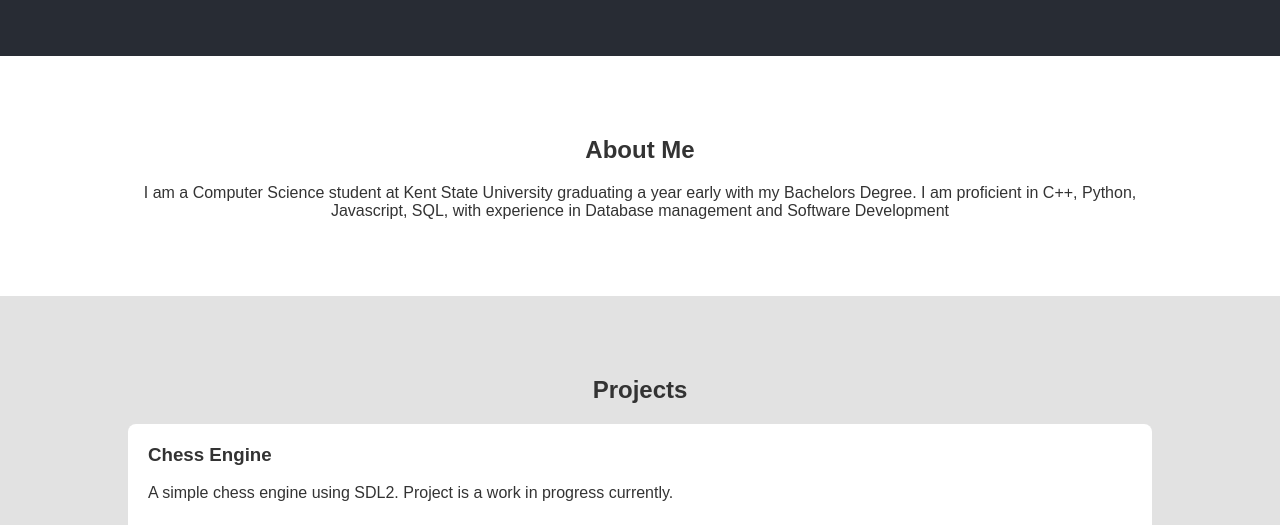
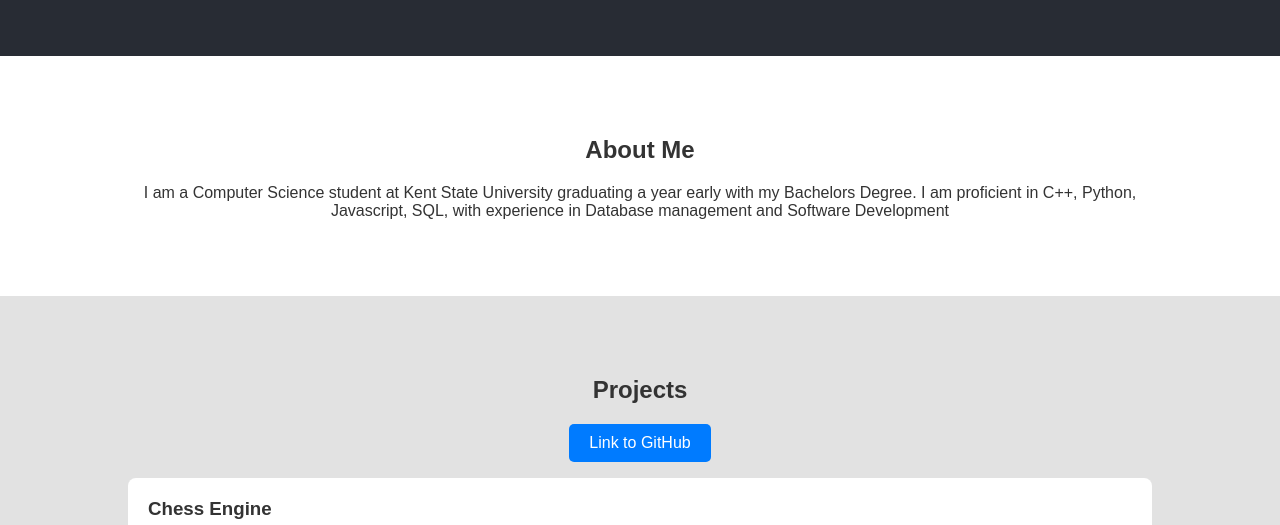
Before and after one commit to BCuthbert/portfolio, a plain HTML site: page index.html in a window 1280 px wide. Shown: the part 274-799 px from the top of the page. Drawn offline with Linux system fonts and the light colour scheme.

Commit message:
Update index.html- Added GitHub link.

```diff
--- a/index.html
+++ b/index.html
@@ -30,6 +30,9 @@
     <section id="projects">
         <div class="container">
             <h2>Projects</h2>
+            <a href="https://github.com/BCuthbert"
+                style="display:block;margin-left:auto;margin-right:auto;width:fit-content;">Link to
+                GitHub</a>
             <ul>
                 <li>
                     <h3>Chess Engine</h3>
@@ -53,7 +56,6 @@
                         prices.</p>
                     <a href="https://github.com/BCuthbert/Intro_to_Database_Systems_Final_Project">Project Link</a>
                 </li>
-                <!-- Add more projects as needed -->
             </ul>
         </div>
     </section>
```
